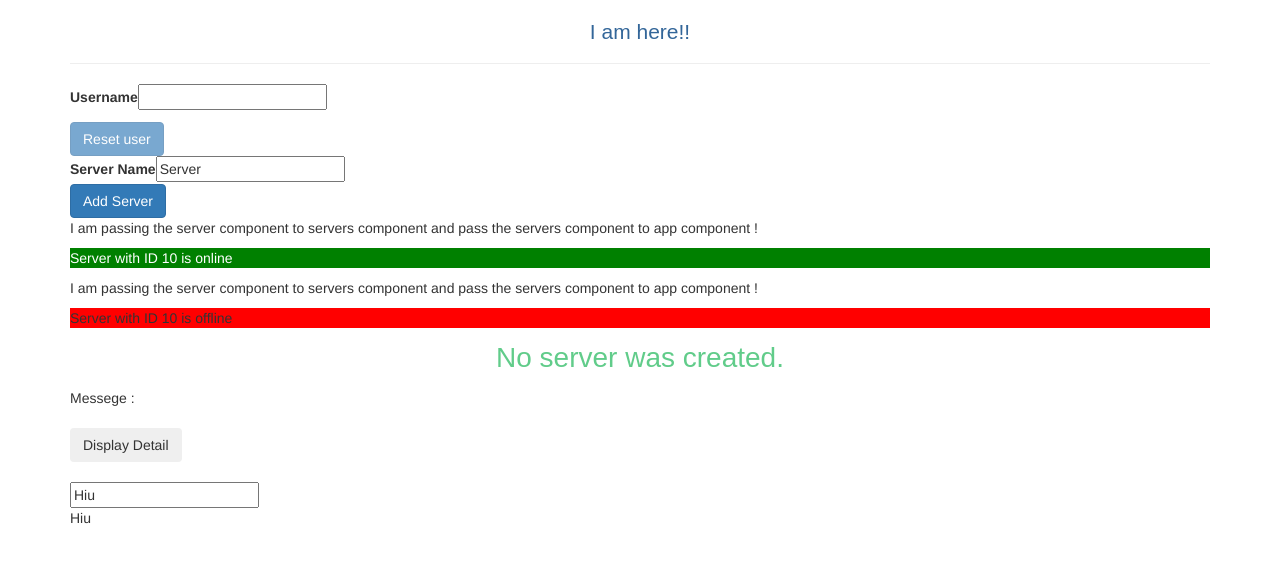
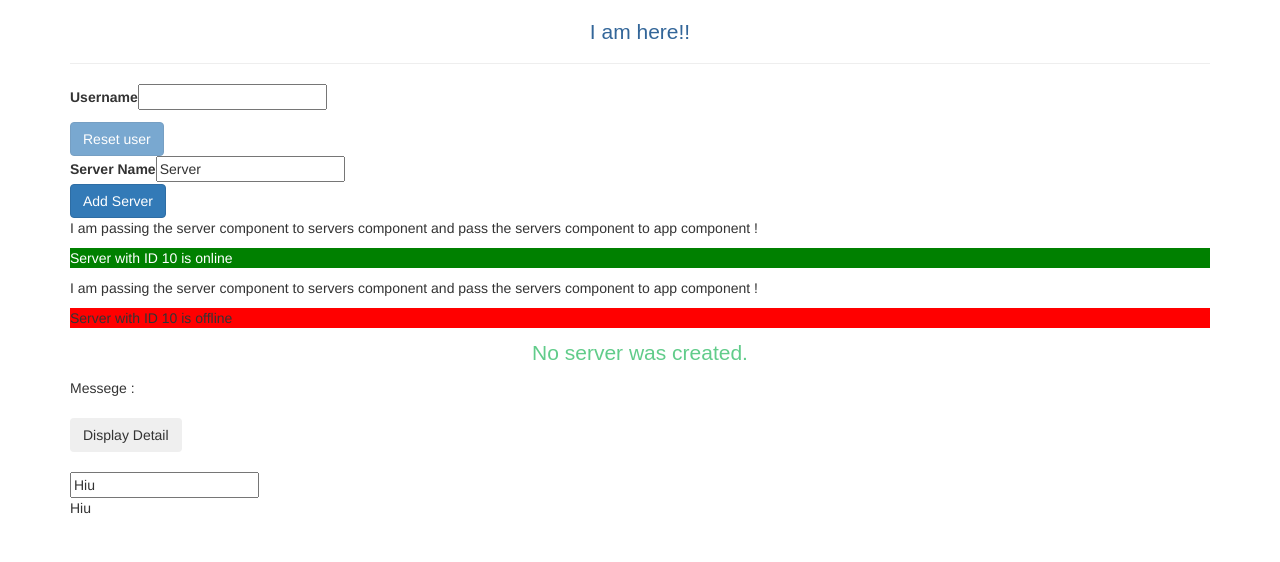
Before and after one commit to HiufaiLau/Angular-SPA, an Angular app: page / in a window 1280 px wide. Shown: the top 562 px of the page. Built offline with nearby package versions, Linux system fonts and the light colour scheme.

Commit message:
adjusted CSS

```diff
--- a/src/app/servers/servers.component.css
+++ b/src/app/servers/servers.component.css
@@ -1,6 +1,6 @@
 p{
     color: rgb(97, 204, 138);
     font-family: Arial, Helvetica, sans-serif;
-    font-size: 200%;
+    font-size: 150%;
     text-align: center;
   }
```
